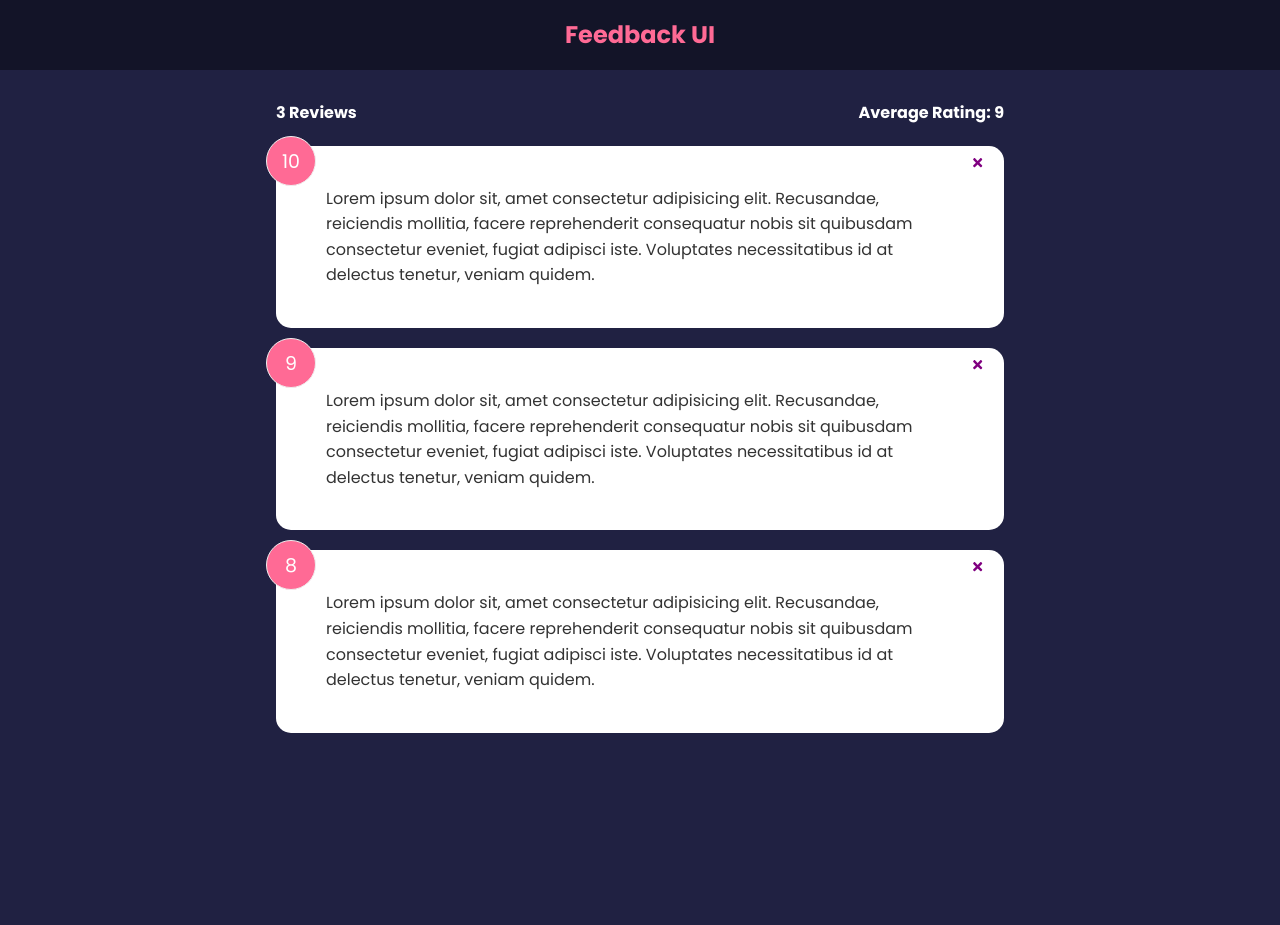
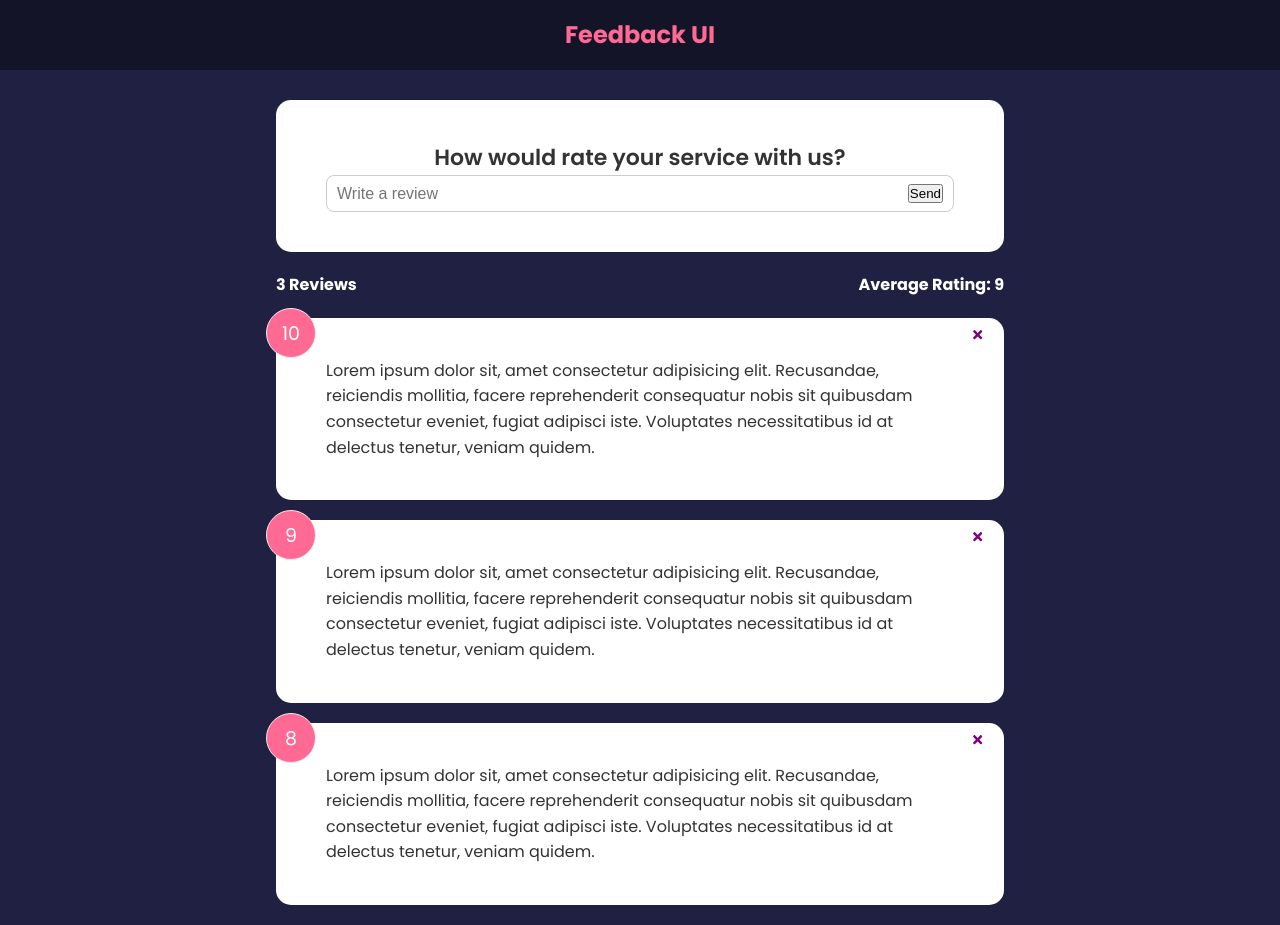
Before and after one commit to timshinsergey/react-feedback-app, a React (Create React App) app: page / in a window 1280 px wide. Before the commit the page ends 800 px from the top, so only its background shows below. Built offline with nearby package versions, Linux system fonts and the light colour scheme.

Commit message:
creating FeedbackForm component

```diff
--- a/src/App.js
+++ b/src/App.js
@@ -3,6 +3,7 @@
 import Header from './components/Header'
 import FeedbackList from './components/FeedbackList'
 import FeedbackStats from './components/FeedbackStats'
+import FeedbackForm from './components/FeedbackForm'
 import FeedbackData from './data/FeedbackData'
 
 function App() {
@@ -16,6 +17,7 @@
 		<>
 			<Header />
 			<div className="container">
+				<FeedbackForm />
 				<FeedbackStats feedback={feedback} />
 				<FeedbackList feedback={feedback} handleDelete={deleteFeedback} />
 			</div>
--- /dev/null
+++ b/src/components/FeedbackForm.jsx
@@ -0,0 +1,27 @@
+import { useState } from 'react/cjs/react.development'
+import Card from './shared/Card'
+
+function FeedbackForm() {
+  const [text, setText] = useState('')
+  const handleTextChange = (e) => {
+    setText(e.target.value)
+  }
+  return (
+    <Card>
+      <form>
+        <h2>How would rate your service with us?</h2>
+        <div className='input-group'>
+          <input
+            onChange={handleTextChange}
+            type='text'
+            placeholder='Write a review'
+            value={text}
+          />
+          <button type='submit'>Send</button>
+        </div>
+      </form>
+    </Card>
+  )
+}
+
+export default FeedbackForm
```
